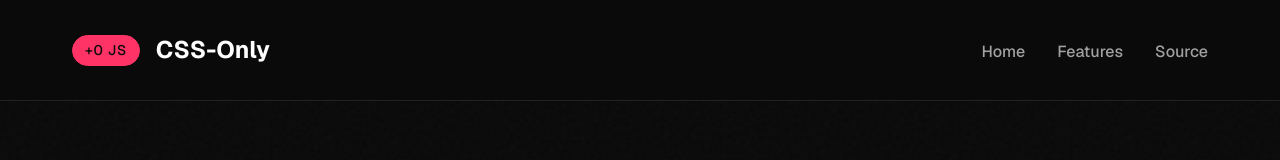
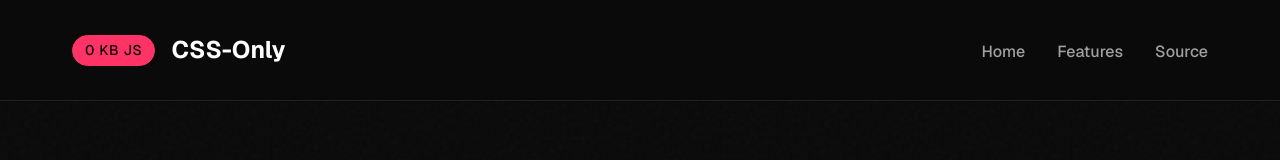
Before and after one commit to YehudaMenahem/css-only, a Next.js app in the folder apps/site/: page /features/anchor-positioning in a window 1280 px wide. Shown: the top 160 px of the page. Built offline with nearby package versions, Linux system fonts and the light colour scheme.

Commit message:
docs: Restore the 0 KB JS badge
The short mark stays 0 KB JS. The surrounding copy still says the components add no JavaScript of their own.

Co-authored-by: Cursor <cursoragent@cursor.com>

```diff
--- a/apps/site/src/app/layout.jsx
+++ b/apps/site/src/app/layout.jsx
@@ -18,7 +18,7 @@ export default function RootLayout({ children }) {
             <div className="container">
               <nav className="nav">
                 <a href="/" className="logo">
-                  <span className="badge badge-accent">+0 JS</span>
+                  <span className="badge badge-accent">0 KB JS</span>
                   <span className="logo-text">CSS-Only</span>
                 </a>
                 <ul className="nav-links">
```
Also changed, not shown: 1 other file (tests, documents, lock files or other folders).
